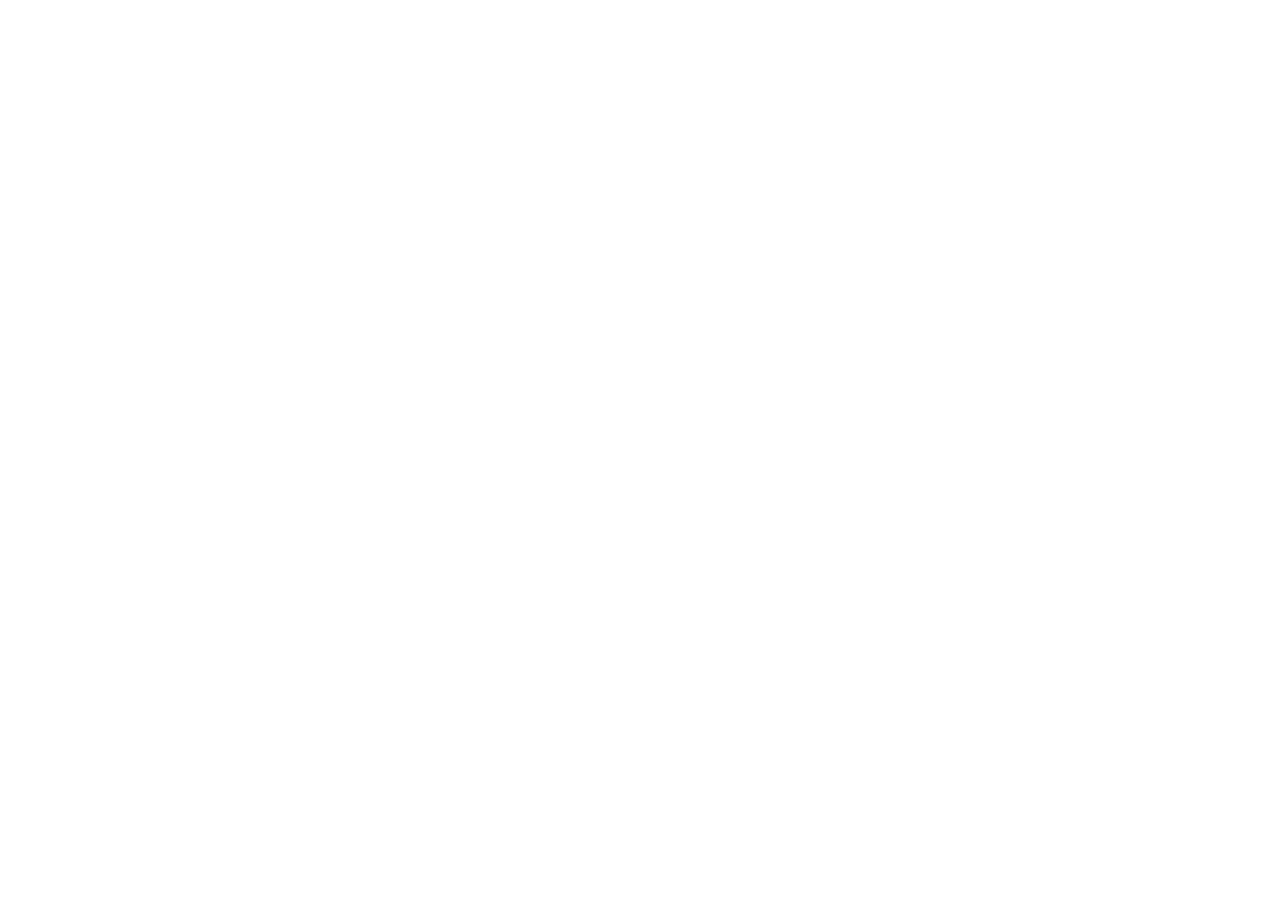
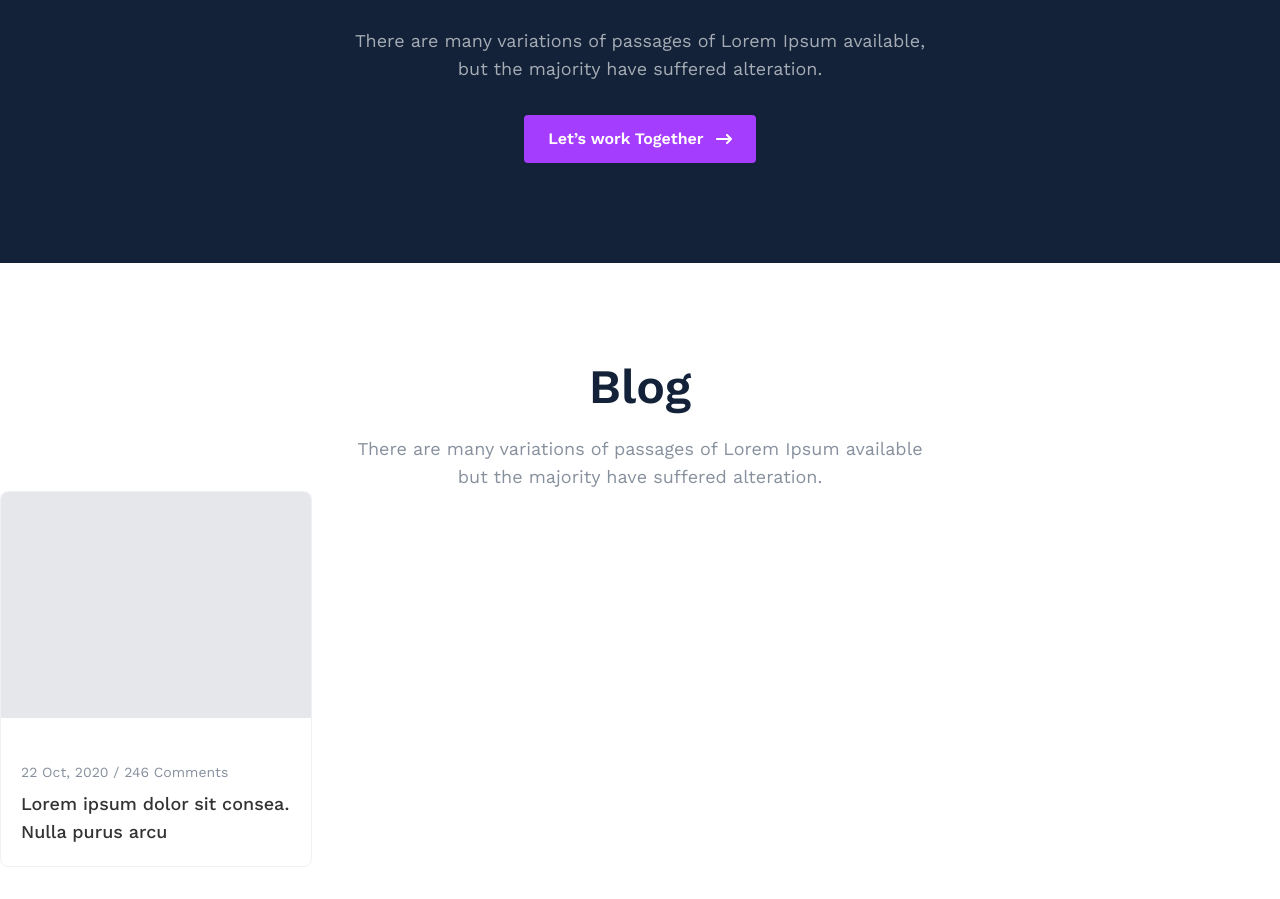
Before and after one commit to Nahid-hasan-web/DMportfolio, a Next.js app: page / in a window 1280 px wide. Shown: the part 5011-5910 px from the top of the page. Before the commit the page ends 4810 px from the top, so only its background shows below. Built offline with nearby package versions, Linux system fonts and the light colour scheme.

Commit message:
portfolio added

```diff
--- /dev/null
+++ b/app/common-components/BlogCard.jsx
@@ -0,0 +1,17 @@
+import React from 'react'
+
+const BlogCard = () => {
+  return (
+    <>
+        <div className='w-[312px] rounded-lg overflow-hidden border border-[#F0F1F3]'>
+            <div className='w-full h-[226px] bg-gray-200'></div>
+            <div className='p-5'>
+            <p className='text-sm font-normal text-[#87909D] mt-6 mb-2'>22 Oct, 2020 / 246 Comments</p>
+            <h2 className='text-lg font-medium text-[#333333]'>Lorem ipsum dolor sit consea. Nulla purus arcu</h2>
+            </div>
+        </div>
+    </>
+  )
+}
+
+export default BlogCard
--- /dev/null
+++ b/app/components/home/Blog.jsx
@@ -0,0 +1,18 @@
+import BlogCard from '@/app/common-components/BlogCard'
+import CommonHead from '@/app/common-components/CommonHead'
+import React from 'react'
+
+const Blog = () => {
+  return (
+    <>
+        <section id='Blog' className='py-[100px]'>
+            <div className="container">
+                <CommonHead headTitle={'Blog'} headBody={'There are many variations of passages of Lorem Ipsum available but the majority have suffered alteration.'}/>
+                <BlogCard/>
+            </div>
+        </section>
+    </>
+  )
+}
+
+export default Blog
--- /dev/null
+++ b/app/components/home/Contact.jsx
@@ -0,0 +1,29 @@
+import ButtonV1 from "@/app/common-components/ButtonV1";
+import React from "react";
+import { FaArrowRightLong } from "react-icons/fa6";
+
+const Contact = () => {
+  return (
+    <>
+      <section id="contact" className="py-[100px] bg-[#132238]">
+        <div className="container">
+          <h2 className="text-5xl font-semibold text-white text-center w-full lg:w-[619px] mx-auto">
+            Do you have Project Idia? Let's discuss your project!
+          </h2>
+          <p className=" w-full lg:w-[577px] text-lg font-normal text-[#A5ACB5] mt-8 text-center mx-auto">
+            There are many variations of passages of Lorem Ipsum available, but
+            the majority have suffered alteration.
+          </p>
+          <div className="flex justify-center mt-8">
+
+            <button className='px-6 py-3 bg-brandColor rounded-sm font-base font-semibold text-white flex gap-3 items-center active:scale-[1.1]'>
+               Let’s work Together <FaArrowRightLong/>
+            </button>
+          </div>
+        </div>
+      </section>
+    </>
+  );
+};
+
+export default Contact;
--- a/app/page.jsx
+++ b/app/page.jsx
@@ -2,6 +2,8 @@
 import Banner from './components/Banner'
 import WorkPorcess from './components/WorkPorcess'
 import Portfolio from './components/home/Portfolio'
+import Contact from './components/home/Contact'
+import Blog from './components/home/Blog'
 
 const page = () => {
   return (
@@ -9,6 +11,8 @@
       <Banner/>
       <WorkPorcess/>
       <Portfolio/>
+      <Contact/>
+      <Blog/>
     </>
   )
 }
```
